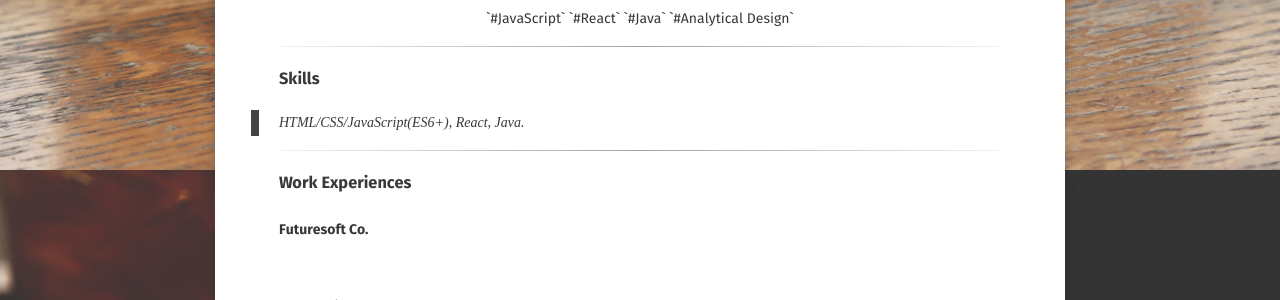
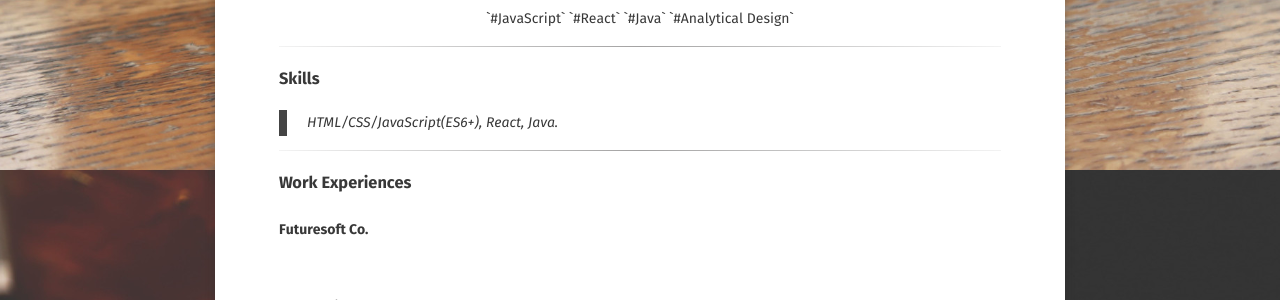
Before and after one commit to BKJang/DEVLOG, a Jekyll site: the page built from about/index.md, in a window 1280 px wide. Shown: the part 730-1030 px from the top of the page. Built offline with Jekyll 4.4.1, drawn with Linux system fonts in a browser that asks for light colours; some web fonts are replaced.

Commit message:
Update typeography.scss

```diff
--- a/_sass/typography.scss
+++ b/_sass/typography.scss
@@ -68,7 +68,6 @@ h3.title a {
 
 // quotes
 blockquote {
-	font-family:$alt-font;
 	font-style:italic;
 	border-left:8px solid $color_tundora;
 	padding-left:20px;
@@ -76,7 +75,6 @@ blockquote {
 }
 @media only screen and (min-width: 48em) {
 	blockquote {
-		margin-left:-28px
 	}
 }
 
```
